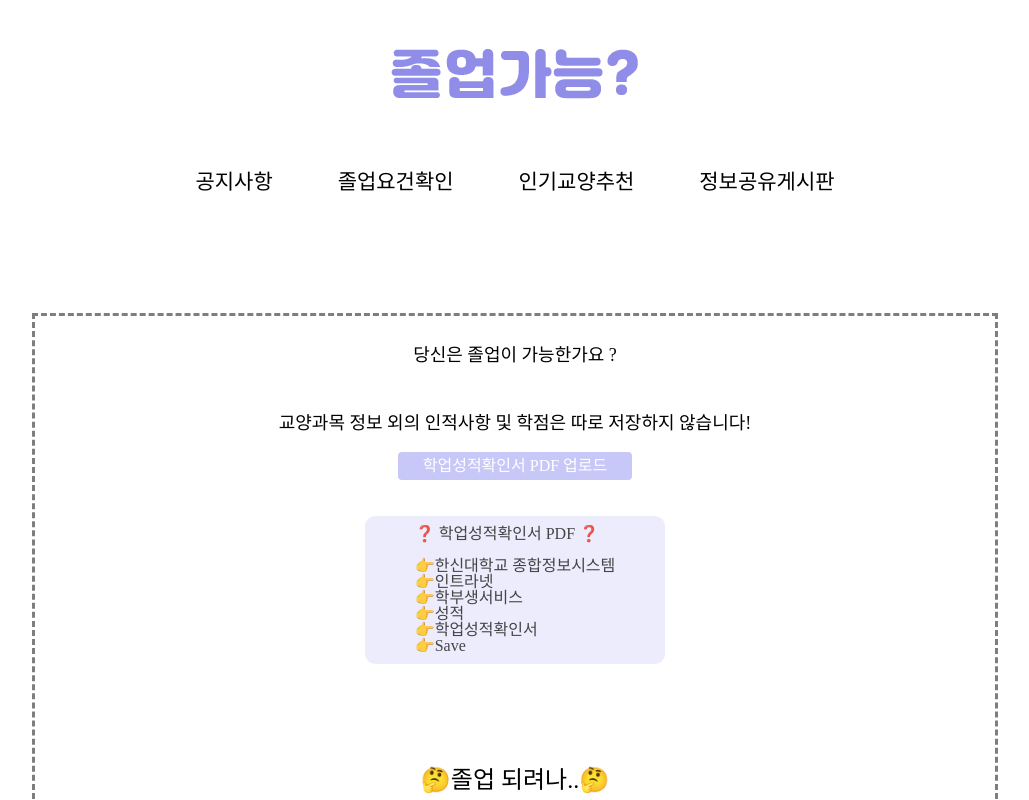
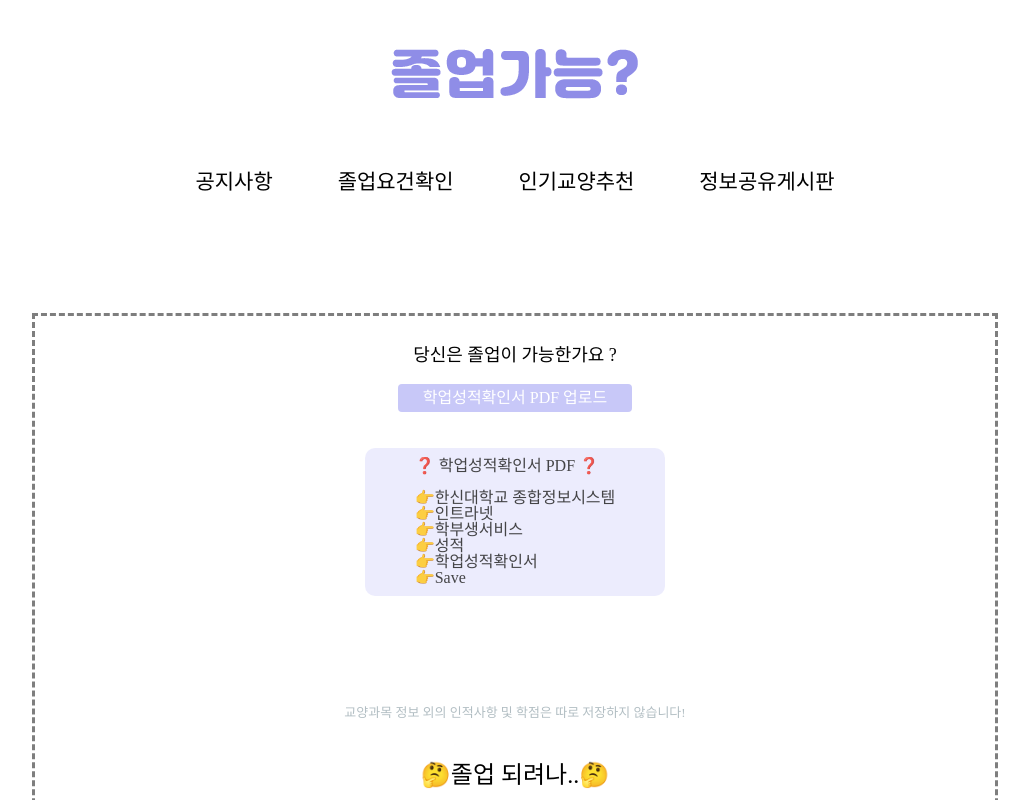
Before and after one commit to Graduate-Ok/Graduation-Okay-, a React (Create React App) app in the folder graduate/: page /Graduate in a window 1280 px wide. Shown: the top 800 px of the page, without its empty margins (125-1154 px from the left). Built offline with nearby package versions, Linux system fonts and the light colour scheme; a web font is replaced by a local one.

Commit message:
로딩중

```diff
--- /dev/null
+++ b/graduate/src/components/Spinner.jsx
@@ -0,0 +1,27 @@
+import React from "react";
+import FadeLoader from "react-spinners/FadeLoader";
+
+function Spinner() {
+  return (
+    <div class="contentWrap">
+      <div
+        style={{
+          position: "fixed",
+          top: "50%",
+          left: "50%",
+          transform: "translate(-50%, -50%)",
+        }}
+      >
+        <FadeLoader
+          color="#C63DEE"
+          height={15}
+          width={5}
+          radius={2}
+          margin={2}
+        />
+      </div>
+    </div>
+  );
+}
+
+export default Spinner;
--- a/graduate/src/css/Graduate.css
+++ b/graduate/src/css/Graduate.css
@@ -139,3 +139,8 @@
     text-align: center;
     margin-bottom: 5vh;
 }
+
+.text-color {
+    color: #b2bec3;
+    font-size: small;
+}
--- a/graduate/src/pages/Graduate.jsx
+++ b/graduate/src/pages/Graduate.jsx
@@ -2,6 +2,7 @@ import '../css/Graduate.css';
 import '../css/ContentsPage.css';
 import axios from 'axios';
 import { useState } from 'react';
+import Spinner from '../components/Spinner';
 
 /**
  *
@@ -17,12 +18,14 @@ const Graduate = () => {
     const [totalCredit, setTotalCredit] = useState(0);
     const [graduateok, setGraduateok] = useState('🤔졸업 되려나..🤔');
     const [color, setColor] = useState({ color: 'black' });
+    const [loading, setLoading] = useState(false);
 
     /**
      *
      * @description 파일 버튼 클릭
      */
     const handleChangeFile = (event) => {
+        setLoading(true);
         setFile(event.target.files);
         const fd = new FormData();
         const getFile = document.getElementById('file');
@@ -43,14 +46,18 @@ const Graduate = () => {
 
                 if (response.data.result === -1) {
                     alert('파일을 읽을 수 없습니다. 다시 확인해주세요');
+                    setLoading(false);
                     setColor({ color: 'red' });
                     setGraduateok('파일을 다시 확인해주세요');
+                    setLoading(false);
                 } else if (response.data.result === 1) {
                     setColor({ color: 'blue' });
                     setGraduateok('😆졸업 가능!😆');
+                    setLoading(false);
                 } else if (response.data.result === 0) {
                     setColor({ color: 'red' });
                     setGraduateok('😵‍💫졸업 불가능!😵‍💫');
+                    setLoading(false);
                 }
             })
             .catch((error) => {
@@ -65,9 +72,7 @@ const Graduate = () => {
                     <div className="section__text">
                         당신은 졸업이 가능한가요 ?
                     </div>
-                    <div className="section__text">
-                        교양과목 정보 외의 인적사항 및 학점은 따로 저장하지 않습니다!
-                    </div>
+
                     <form method="post" action="/Graduate">
                         <div className="section__button">
                             <label className="upload__button" for="file">
@@ -102,6 +107,13 @@ const Graduate = () => {
                         👉Save
                         <br />
                     </div>
+                    <div className="section__text text-color">
+                        교양과목 정보 외의 인적사항 및 학점은 따로 저장하지
+                        않습니다!
+                    </div>
+                    {loading ? (
+                        <Spinner />
+                    ) : (
                         <div className="Graduate__check">
                             <div className="Graduate" style={color}>
                                 <br /> {graduateok} <br />
@@ -122,7 +134,9 @@ const Graduate = () => {
                                         <th className="Lack__NonSub">
                                             비교과 이수 학기
                                         </th>
-                                    <th className="Lack__mileage">마일리지</th>
+                                        <th className="Lack__mileage">
+                                            마일리지
+                                        </th>
                                     </tr>
                                     <tr>
                                         <td className="Lack__Graduate__Credit">
@@ -137,12 +151,15 @@ const Graduate = () => {
                                         <td className="Lack__NonSub">
                                             {nonSubject}
                                         </td>
-                                    <td className="Lack__mileage">{mileage}</td>
+                                        <td className="Lack__mileage">
+                                            {mileage}
+                                        </td>
                                     </tr>
                                 </table>
                             </div>
                             <div className="Graduate_lack">{failure}</div>
                         </div>
+                    )}
                 </section>
             </main>
         </>
```
Lines whose indentation alone changed are shown as unchanged.
